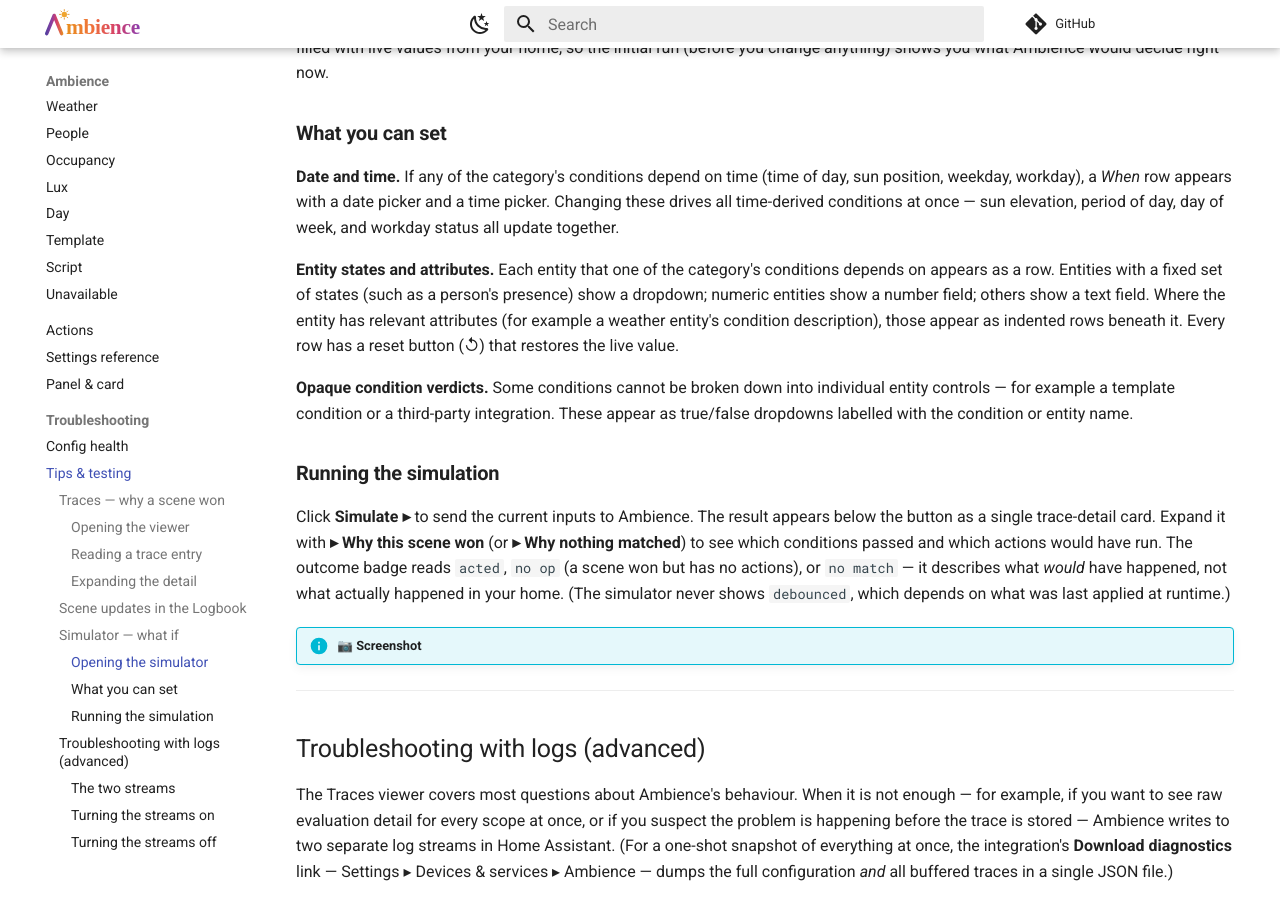
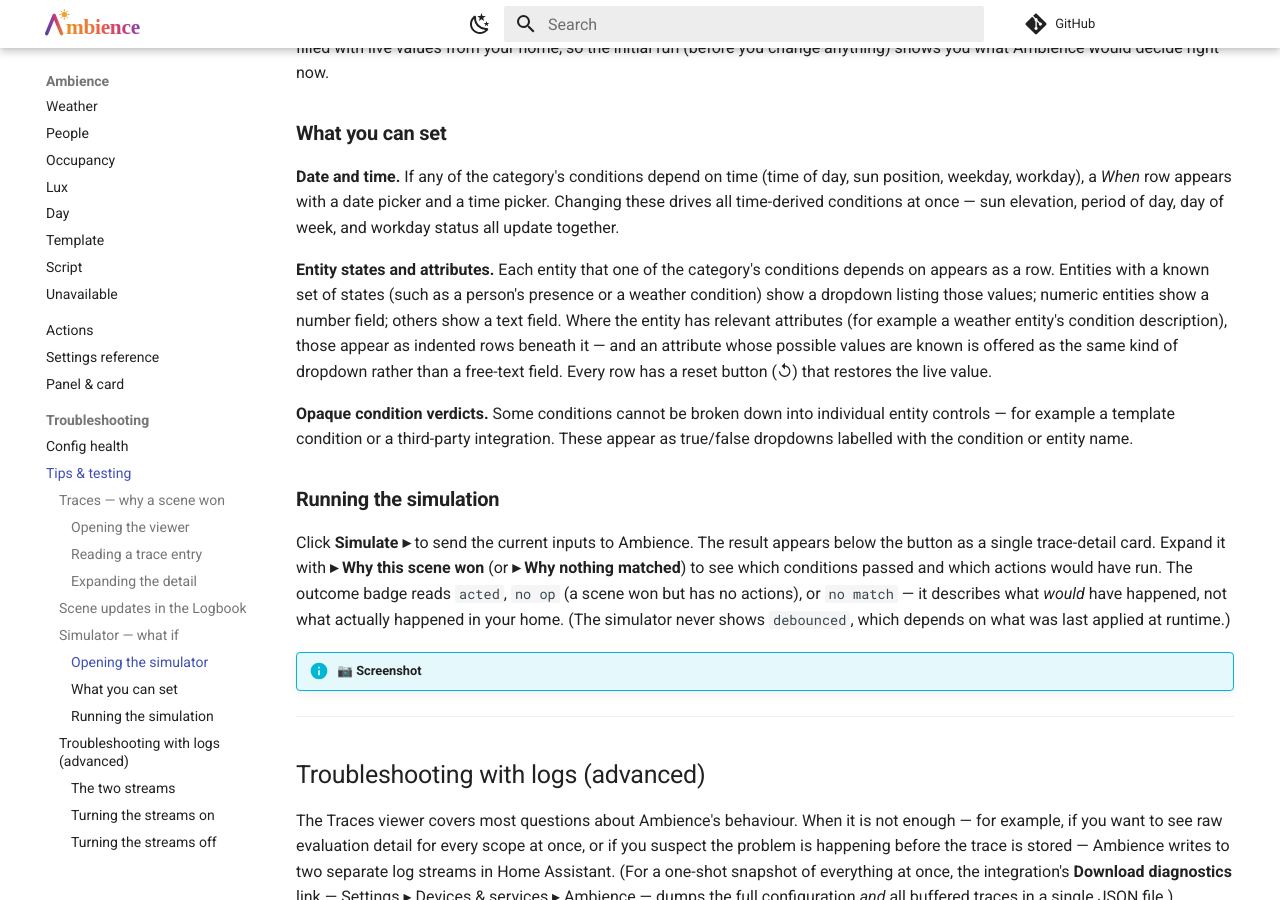
Before and after one commit to clintongormley/ambience, an MkDocs documentation site: the page built from docs/tips-and-testing.md, in a window 1280 px wide and 900 px high, scrolled down 2348 px. Built offline with MkDocs 1.6.1 and Material for MkDocs 9.7.7, drawn with Linux system fonts in a browser that asks for light colours; comment, search, counter and statistics services are not loaded.

Commit message:
docs: refine post-install steps; refresh simulator section for attribute dropdowns
- installation: detail the Name-and-assign dialog (Skip and finish) and opening
  the panel from the sidebar.
- tips-and-testing: note that known states and attribute values are offered as
  dropdowns in the simulator (per #141).

```diff
--- a/docs/tips-and-testing.md
+++ b/docs/tips-and-testing.md
@@ -120,11 +120,13 @@ sun elevation, period of day, day of week, and workday status all update
 together.
 
 **Entity states and attributes.** Each entity that one of the category's
-conditions depends on appears as a row. Entities with a fixed set of states
-(such as a person's presence) show a dropdown; numeric entities show a number
-field; others show a text field. Where the entity has relevant attributes (for
-example a weather entity's condition description), those appear as indented rows
-beneath it. Every row has a reset button (↺) that restores the live value.
+conditions depends on appears as a row. Entities with a known set of states (such
+as a person's presence or a weather condition) show a dropdown listing those
+values; numeric entities show a number field; others show a text field. Where the
+entity has relevant attributes (for example a weather entity's condition
+description), those appear as indented rows beneath it — and an attribute whose
+possible values are known is offered as the same kind of dropdown rather than a
+free-text field. Every row has a reset button (↺) that restores the live value.
 
 **Opaque condition verdicts.** Some conditions cannot be broken down into
 individual entity controls — for example a template condition or a third-party
```
Also changed, not shown: docs/installation.md (+3 -3 lines).
